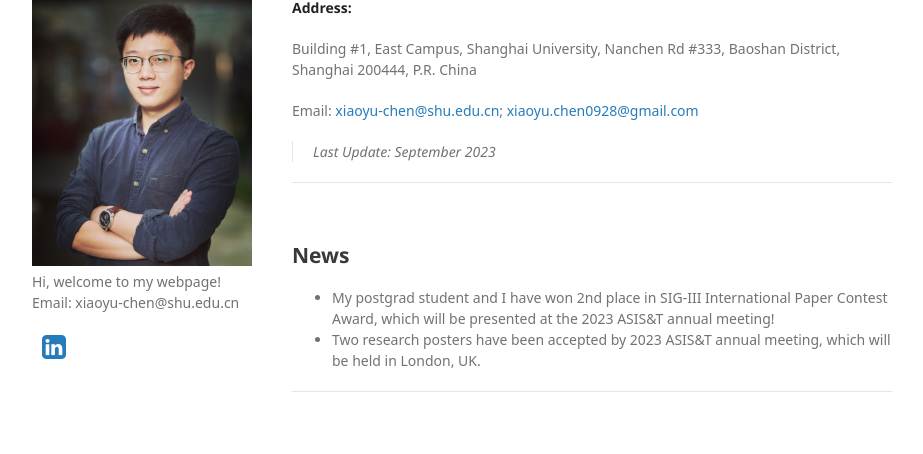
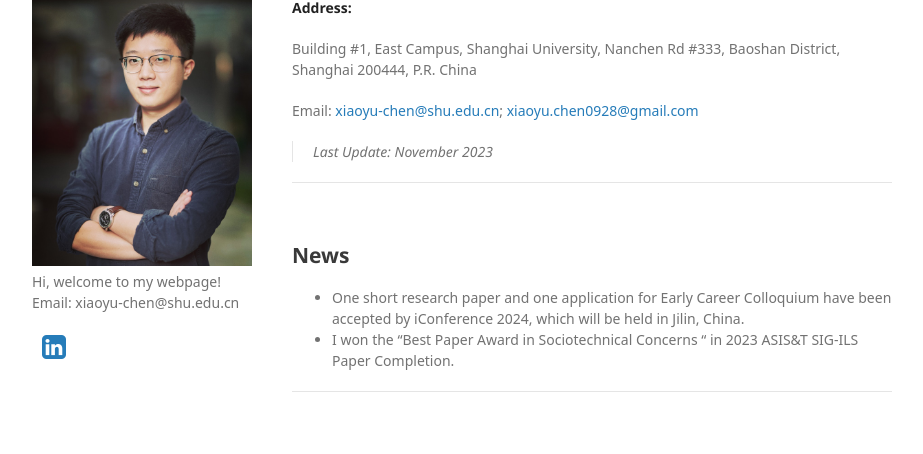
Before and after one commit to xiaoyu0928/xiaoyu0928.github.io, a Jekyll site: the page built from index.md, in a window 1280 px wide and 900 px high, scrolled down 658 px. Shown: the part 118-572 px from the top of the window, without its empty margins (178-1101 px from the left). Built offline with Jekyll 4.4.1, drawn with Linux system fonts in a browser that asks for light colours; some web fonts are replaced; a style sheet for code colours, icons or effects is not loaded; our own code applies the rules of GitHub Pages for plain Markdown files.

Commit message:
index.md

```diff
--- a/index.md
+++ b/index.md
@@ -29,7 +29,7 @@ Building #1, East Campus, Shanghai University, Nanchen Rd #333, Baoshan District
 
 Email: [xiaoyu-chen@shu](mailto:xiaoyu-chen@shu.edu.cn)[.edu.cn](mailto:xiaoyu-chen@shu.edu.cn); [xiaoyu.chen0928@gmail.com](mailto:xiaoyu.chen0928@gmail.com)
 
-> Last Update: September 2023
+> Last Update: November 2023
 
 
 ---
@@ -38,8 +38,8 @@ Email: [xiaoyu-chen@shu](mailto:xiaoyu-chen@shu.edu.cn)[.edu.cn](mailto:xiaoyu-c
 
 ## News
 
-- My postgrad student and I have won 2nd place in SIG-III International Paper Contest Award, which will be presented at the 2023 ASIS&T annual meeting!
-- Two research posters have been accepted by 2023 ASIS&T annual meeting, which will be held in London, UK.
+- One short research paper and one application for Early Career Colloquium have been accepted by iConference 2024, which will be held in Jilin, China.
+- I won the "Best Paper Award in Sociotechnical Concerns " in 2023 ASIS&T SIG-ILS Paper Completion.
 
 
 
```
